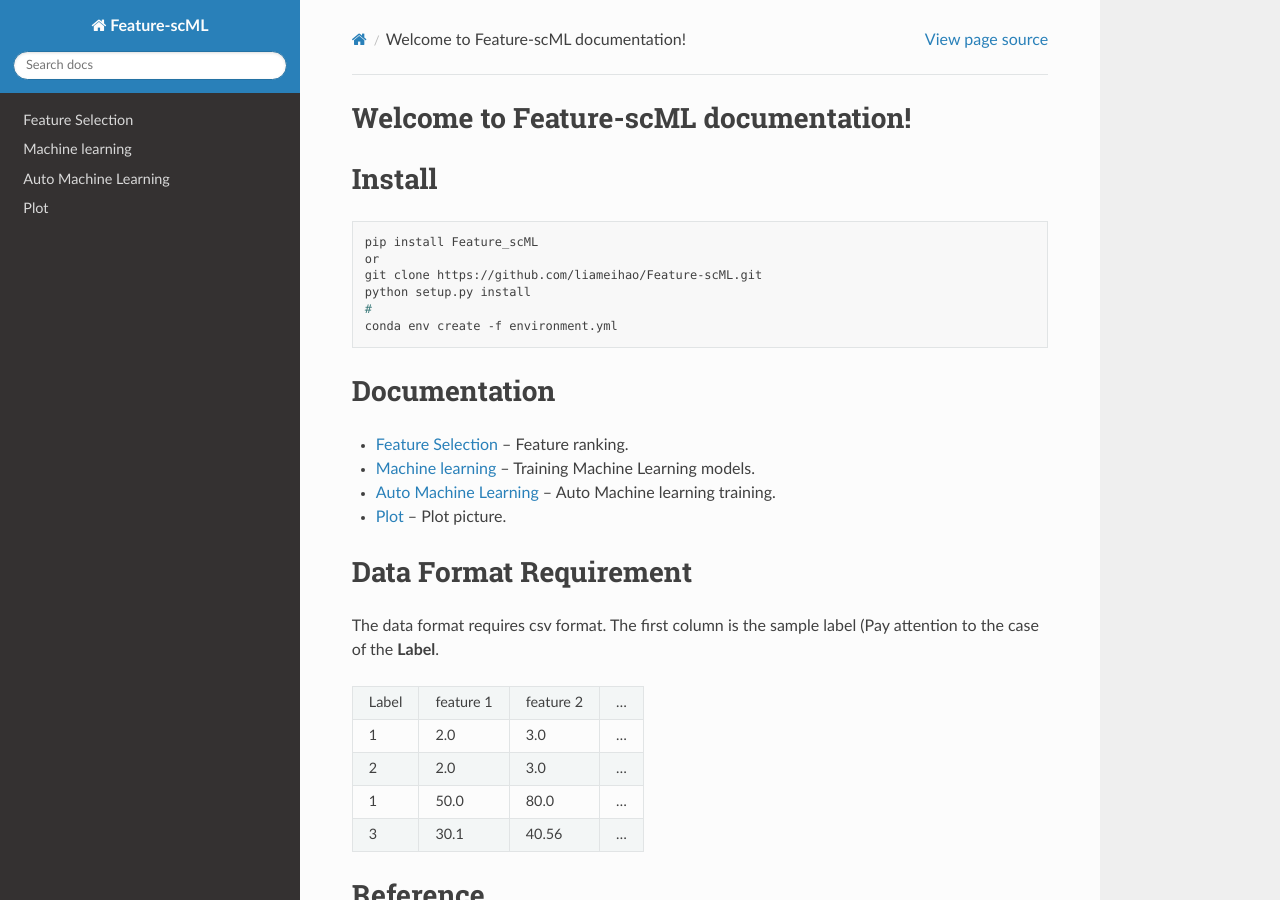
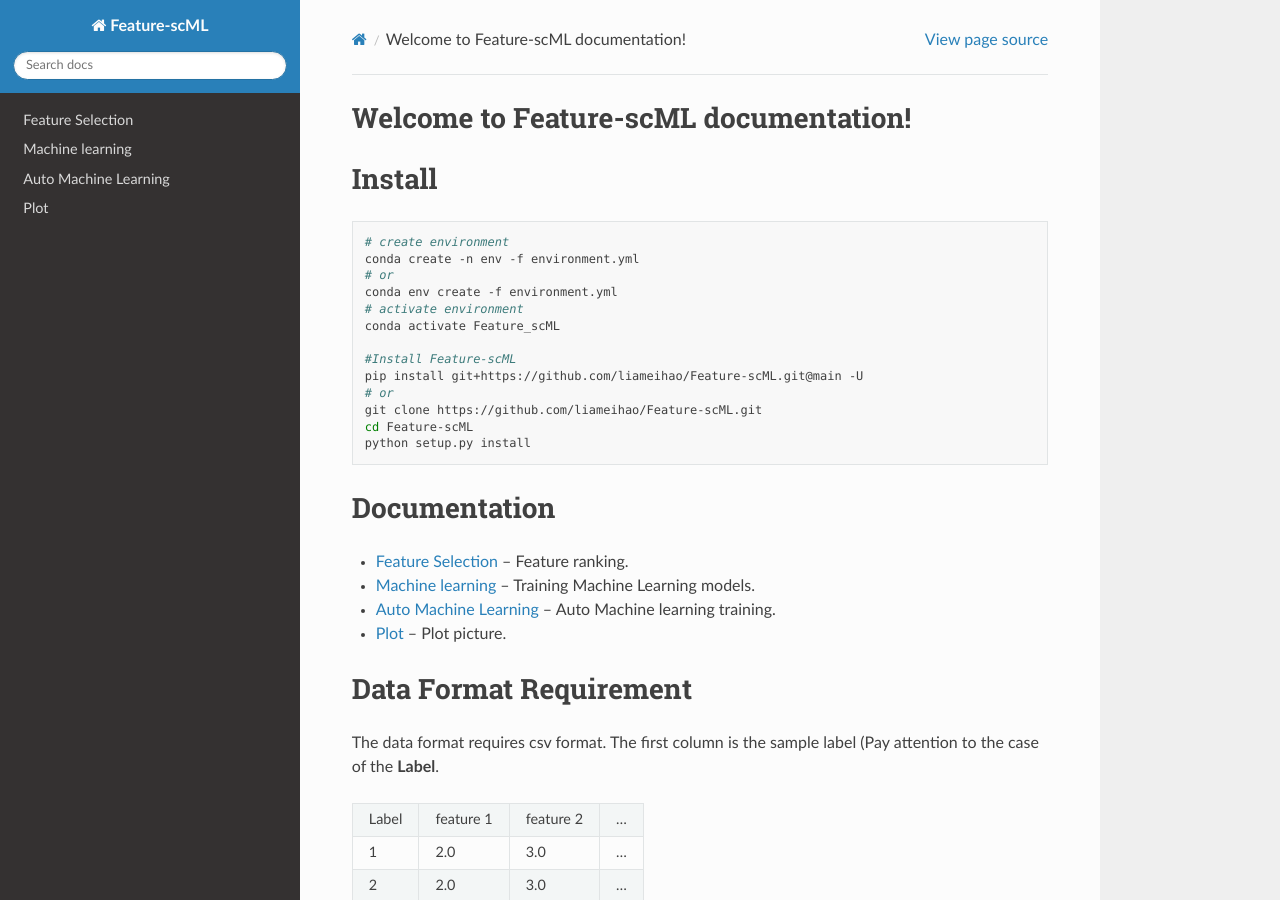
Before and after one commit to liameihao/Feature-scML, a Sphinx documentation site: the page built from docs/source/index.rst, in a window 1280 px wide and 900 px high. Built offline with Sphinx 7.4.7 and the Read the Docs theme 2.0.0, drawn with Linux system fonts in a browser that asks for light colours.

Commit message:
Update index.rst

```diff
--- a/docs/source/index.rst
+++ b/docs/source/index.rst
@@ -19,12 +19,19 @@
 
 .. code-block:: bash
 
-   pip install Feature_scML
-   or
+   # create environment
+   conda create -n env -f environment.yml
+   # or
+   conda env create -f environment.yml
+   # activate environment
+   conda activate Feature_scML
+
+   #Install Feature-scML
+   pip install git+https://github.com/liameihao/Feature-scML.git@main -U
+   # or
    git clone https://github.com/liameihao/Feature-scML.git
+   cd Feature-scML
    python setup.py install
-   #
-   conda env create -f environment.yml
 
 
 =============
```
